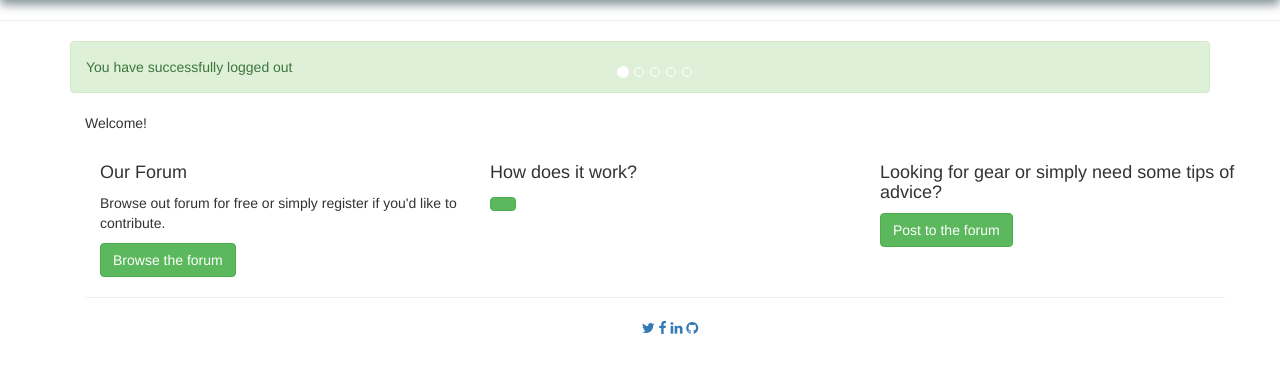
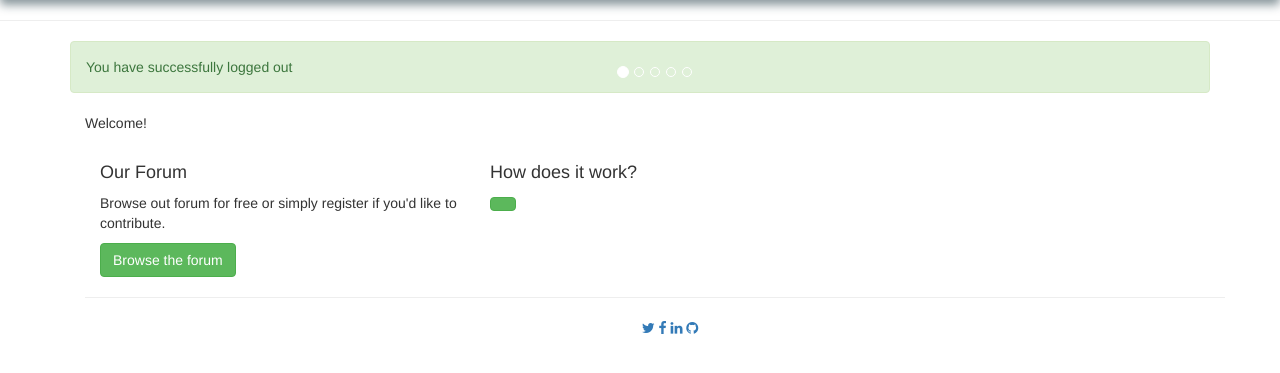
Before and after one commit to Aisling0/Irish_Camping_App, a Django app: page /logout/ in a window 1280 px wide. Shown: the part 60-433 px from the top of the page. Run offline with Django 3.2, Linux system fonts and the light colour scheme; some libraries are stand-ins or nearby versions; some web fonts are replaced; grey boxes are pictures that could not be loaded.

Commit message:
carousel_img

```diff
--- a/templates/index.html
+++ b/templates/index.html
@@ -92,17 +92,6 @@
                     </div>
                 </div>
             </div>
-            <div class="col-lg-4">
-                <div class="card h-100">
-                    <h4 class="card-header">Looking for gear or simply need some tips of advice?</h4>
-                    <div class="card-block">
-                        <p class="card-text"></p>
-                    </div>
-                    <div class="card-footer">
-                        <a href="{% url "new_thread" %}" class="btn btn-success">Post to the forum</a>
-                    </div>
-                </div>
-            </div>
         </div>
 
 {% endblock %}
```
